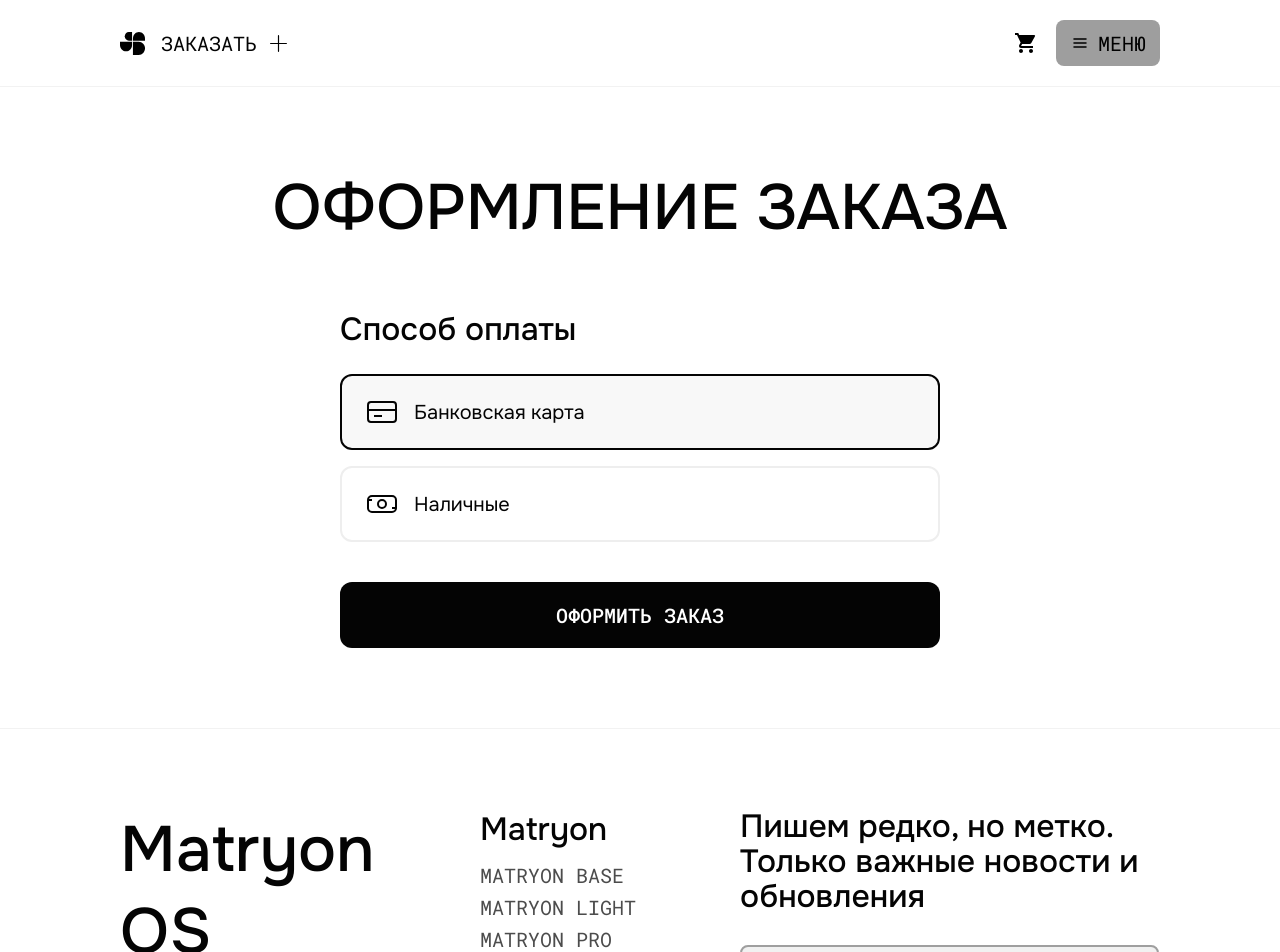
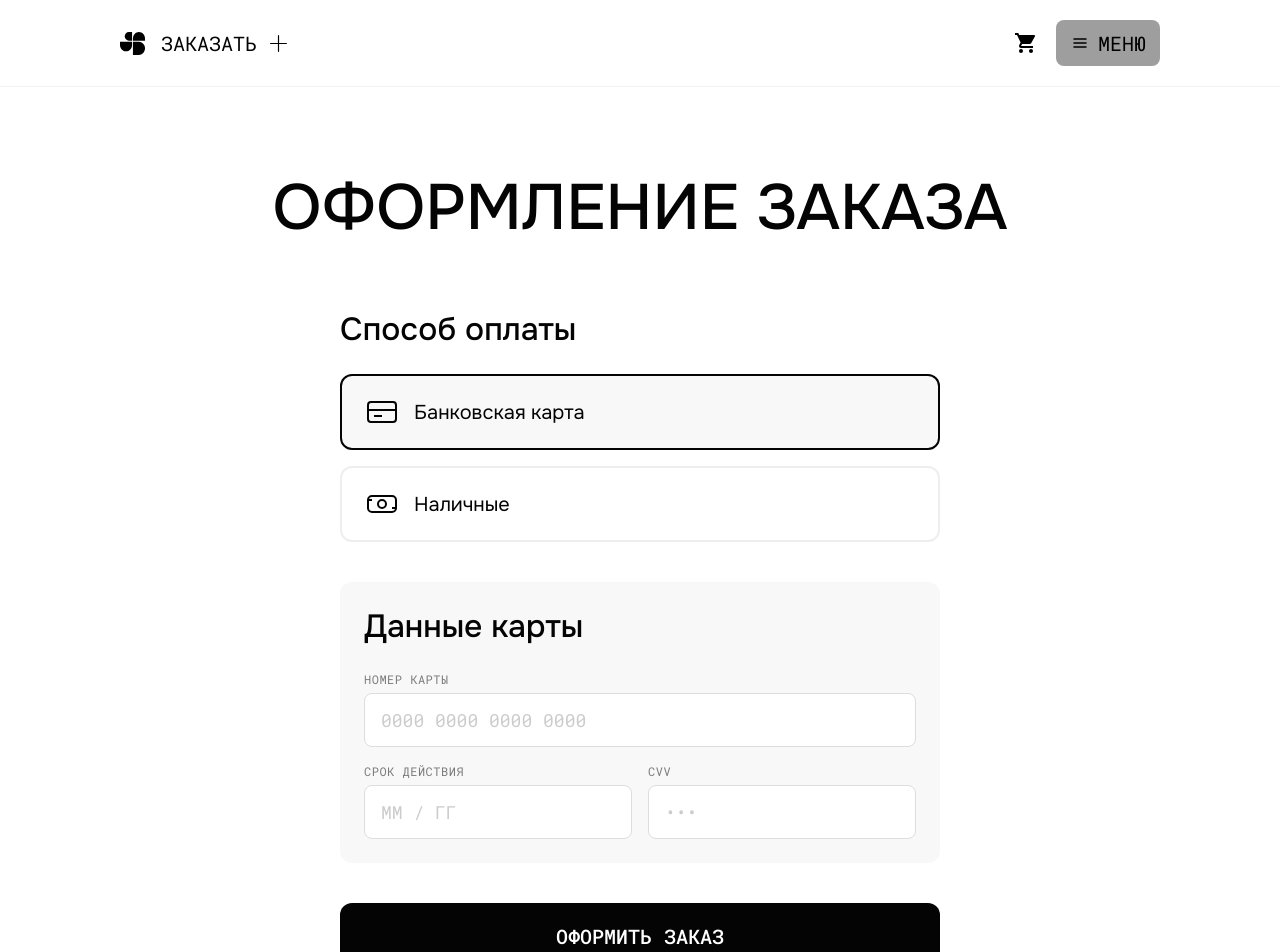
Before and after one commit to sofikolidova-cloud/Matryon, a Vue app in the folder matryon-site/: page /#/checkout in a window 1280 px wide. Shown: the top 952 px of the page. Built offline with nearby package versions, Linux system fonts and the light colour scheme.

Commit message:
Add card payment fields to OrderPage, localStorage cart cache, fix 404 hash clearing

```diff
--- a/matryon-site/src/lib/cart.js
+++ b/matryon-site/src/lib/cart.js
@@ -2,8 +2,25 @@ import { ref, computed } from 'vue'
 import { getSupabase } from './supabase.js'
 import { useAuth } from './auth.js'
 
+const CART_STORAGE_KEY = 'matryon_cart'
 const items = ref([])
 const loaded = ref(false)
+
+function loadFromStorage() {
+  try {
+    const raw = localStorage.getItem(CART_STORAGE_KEY)
+    if (raw) {
+      const parsed = JSON.parse(raw)
+      items.value = parsed
+    }
+  } catch (e) {}
+}
+
+function saveToStorage() {
+  try {
+    localStorage.setItem(CART_STORAGE_KEY, JSON.stringify(items.value))
+  } catch (e) {}
+}
 
 export function useCart() {
   const supabase = getSupabase()
@@ -15,6 +32,7 @@ export function useCart() {
       loaded.value = false
       return
     }
+    loadFromStorage()
     const { data } = await supabase
       .from('cart_items')
       .select('*')
@@ -22,6 +40,7 @@ export function useCart() {
       .order('created_at', { ascending: false })
     if (data) {
       items.value = data
+      saveToStorage()
     }
     loaded.value = true
   }
@@ -36,6 +55,7 @@ export function useCart() {
         .eq('id', existing.id)
       if (!error) {
         existing.quantity++
+        saveToStorage()
       }
     } else {
       const { data, error } = await supabase
@@ -45,6 +65,7 @@ export function useCart() {
         .single()
       if (!error && data) {
         items.value.unshift(data)
+        saveToStorage()
       }
     }
   }
@@ -57,6 +78,7 @@ export function useCart() {
       .eq('id', itemId)
     if (!error) {
       items.value = items.value.filter(i => i.id !== itemId)
+      saveToStorage()
     }
   }
 
@@ -69,6 +91,7 @@ export function useCart() {
     if (!error) {
       const item = items.value.find(i => i.id === itemId)
       if (item) item.quantity = quantity
+      saveToStorage()
     }
   }
 
@@ -80,6 +103,7 @@ export function useCart() {
       .eq('user_id', user.value.id)
     if (!error) {
       items.value = []
+      saveToStorage()
     }
   }
 
--- a/matryon-site/src/main.js
+++ b/matryon-site/src/main.js
@@ -10,7 +10,7 @@ if (hash.includes('access_token=')) {
     accessToken: params.get('access_token'),
     refreshToken: params.get('refresh_token')
   }
-  history.replaceState(null, '', '/')
+  history.replaceState(null, '', '/#/')
 }
 
 createApp(App).use(router).mount('#app')
--- a/matryon-site/src/views/OrderPage.vue
+++ b/matryon-site/src/views/OrderPage.vue
@@ -40,6 +40,24 @@ function submitOrder() {
               </svg>
               <span>Наличные</span>
             </label>
+          </div>
+        </div>
+
+        <div v-if="paymentMethod === 'card'" class="order-card">
+          <h2 class="order-section__title">Данные карты</h2>
+          <div class="order-card__fields">
+            <div class="order-card__field order-card__field--full">
+              <label class="order-card__label">Номер карты</label>
+              <input class="order-card__input" type="text" placeholder="0000 0000 0000 0000" maxlength="19" />
+            </div>
+            <div class="order-card__field">
+              <label class="order-card__label">Срок действия</label>
+              <input class="order-card__input" type="text" placeholder="ММ / ГГ" maxlength="7" />
+            </div>
+            <div class="order-card__field">
+              <label class="order-card__label">CVV</label>
+              <input class="order-card__input" type="text" placeholder="•••" maxlength="3" />
+            </div>
           </div>
         </div>
 
@@ -129,6 +147,53 @@ function submitOrder() {
   border-color: #040404;
 }
 
+.order-card {
+  background: #f8f8f8;
+  border-radius: 12px;
+  padding: 24px;
+}
+
+.order-card__fields {
+  display: grid;
+  grid-template-columns: 1fr 1fr;
+  gap: 16px;
+}
+
+.order-card__field--full {
+  grid-column: 1 / -1;
+}
+
+.order-card__label {
+  display: block;
+  font-family: 'Roboto Mono', monospace;
+  font-size: 12px;
+  text-transform: uppercase;
+  color: rgba(0,0,0,0.5);
+  margin-bottom: 6px;
+  letter-spacing: 0.5px;
+}
+
+.order-card__input {
+  width: 100%;
+  padding: 14px 16px;
+  border: 1px solid #ddd;
+  border-radius: 8px;
+  font-family: 'Roboto Mono', monospace;
+  font-size: 18px;
+  background: white;
+  transition: border-color 0.2s;
+  box-sizing: border-box;
+}
+
+.order-card__input:focus {
+  outline: none;
+  border-color: #040404;
+}
+
+.order-card__input::placeholder {
+  color: #ccc;
+}
+
 .order-submit {
   width: 100%;
   padding: 20px;
```
